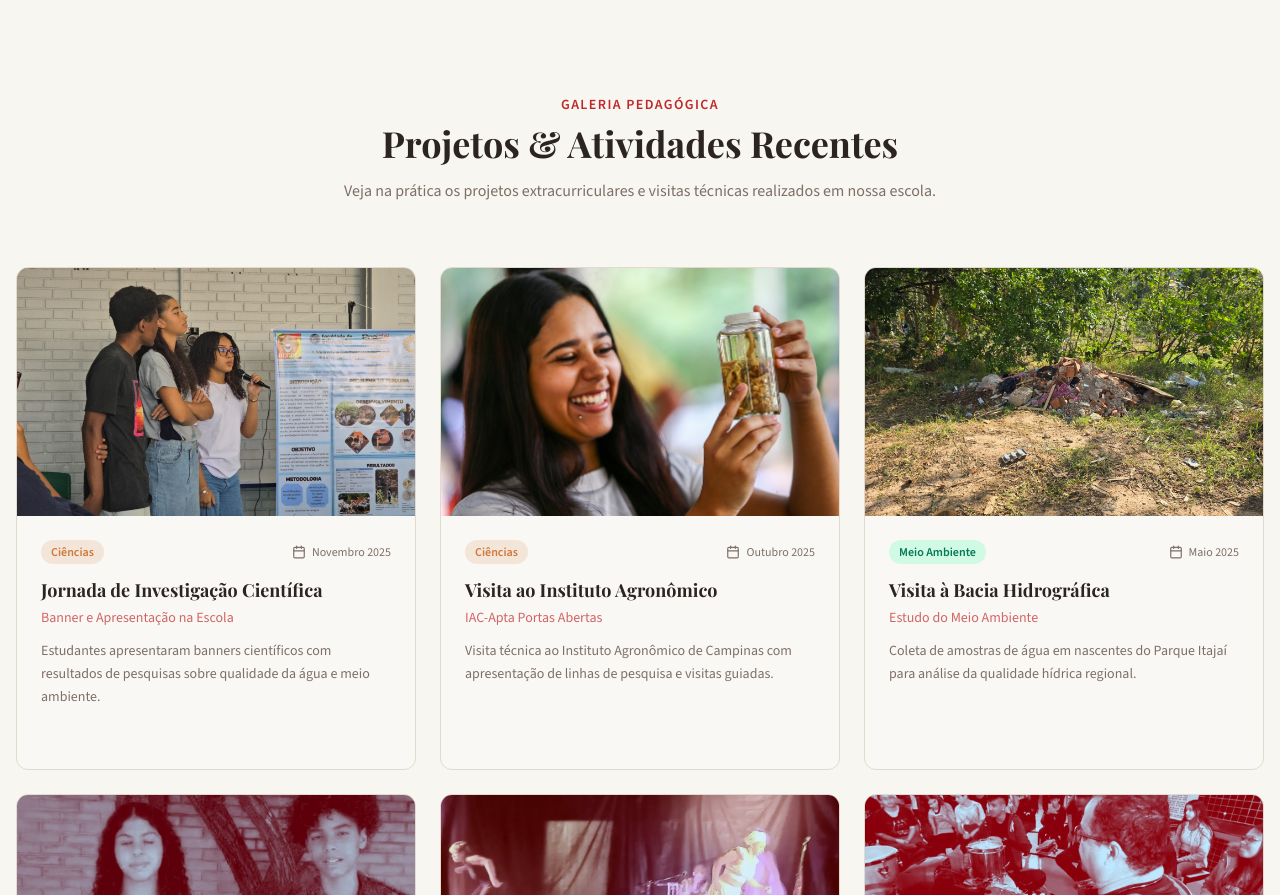
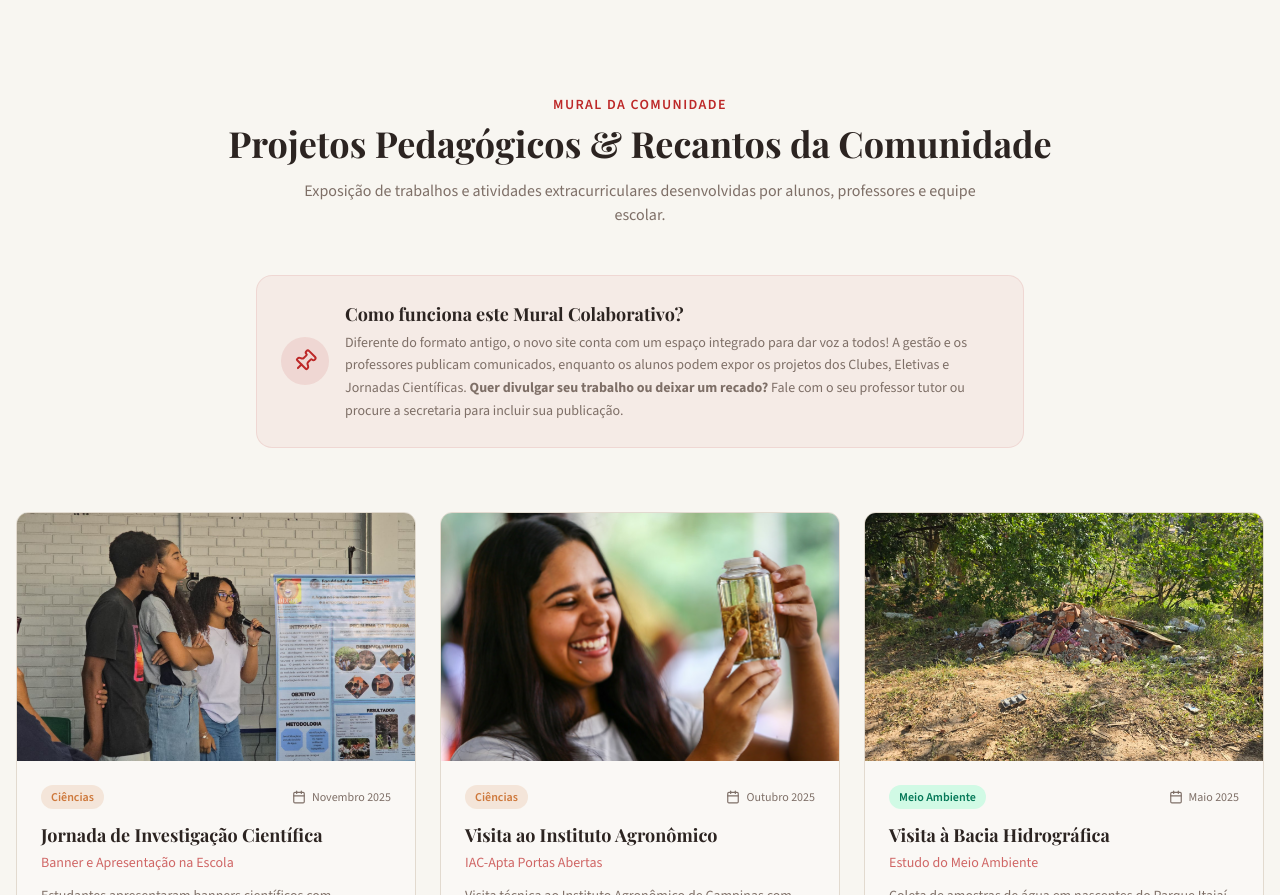
Before and after one commit to JuMariane/Ruy-rodriguez-2.0, a React (Vite) app: page / in a window 1280 px wide. Shown: the part 4989-5884 px from the top of the page. Built offline with nearby package versions, Linux system fonts and the light colour scheme; the HTML template or start-up script is replaced by a standard one; a web font is replaced by a local one.

Commit message:
feat: adiciona card informativo explicando o funcionamento do mural colaborativo

```diff
--- a/src/components/SchoolLifeSection.tsx
+++ b/src/components/SchoolLifeSection.tsx
@@ -1,5 +1,5 @@
 import { motion } from "framer-motion";
-import { Calendar, ArrowRight, BookOpen, Star, Compass, ShieldCheck } from "lucide-react";
+import { Calendar, ArrowRight, BookOpen, Star, Compass, ShieldCheck, Pin } from "lucide-react";
 
 import projetoBanner from "@/assets/projeto-banner.jpg";
 import visitaIac from "@/assets/visita-iac.jpg";
@@ -144,17 +144,38 @@ const SchoolLifeSection = () => {
           whileInView={{ opacity: 1, y: 0 }}
           viewport={{ once: true }}
           transition={{ duration: 0.6 }}
-          className="text-center mb-16"
+          className="text-center mb-12"
         >
           <span className="text-sm font-semibold tracking-widest uppercase text-primary mb-2 block">
-            Galeria Pedagógica
+            Mural da Comunidade
           </span>
           <h2 className="font-display text-3xl md:text-4xl font-bold text-foreground mb-4">
-            Projetos & Atividades Recentes
+            Projetos Pedagógicos & Recantos da Comunidade
           </h2>
           <p className="text-muted-foreground text-sm md:text-base max-w-2xl mx-auto font-body">
-            Veja na prática os projetos extracurriculares e visitas técnicas realizados em nossa escola.
+            Exposição de trabalhos e atividades extracurriculares desenvolvidas por alunos, professores e equipe escolar.
           </p>
+        </motion.div>
+
+        {/* Banner Informativo do Mural */}
+        <motion.div
+          initial={{ opacity: 0, scale: 0.98 }}
+          whileInView={{ opacity: 1, scale: 1 }}
+          viewport={{ once: true }}
+          transition={{ duration: 0.5 }}
+          className="max-w-3xl mx-auto mb-16 p-6 rounded-2xl bg-primary/5 border border-primary/10 flex flex-col md:flex-row items-center gap-4 text-center md:text-left"
+        >
+          <div className="w-12 h-12 rounded-full bg-primary/10 flex items-center justify-center shrink-0">
+            <Pin className="w-6 h-6 text-primary rotate-45" />
+          </div>
+          <div>
+            <h3 className="font-display font-bold text-foreground text-lg mb-1">
+              Como funciona este Mural Colaborativo?
+            </h3>
+            <p className="text-sm text-muted-foreground font-body leading-relaxed">
+              Diferente do formato antigo, o novo site conta com um espaço integrado para dar voz a todos! A gestão e os professores publicam comunicados, enquanto os alunos podem expor os projetos dos Clubes, Eletivas e Jornadas Científicas. <strong>Quer divulgar seu trabalho ou deixar um recado?</strong> Fale com o seu professor tutor ou procure a secretaria para incluir sua publicação.
+            </p>
+          </div>
         </motion.div>
 
         {/* Projetos Grid */}
```
